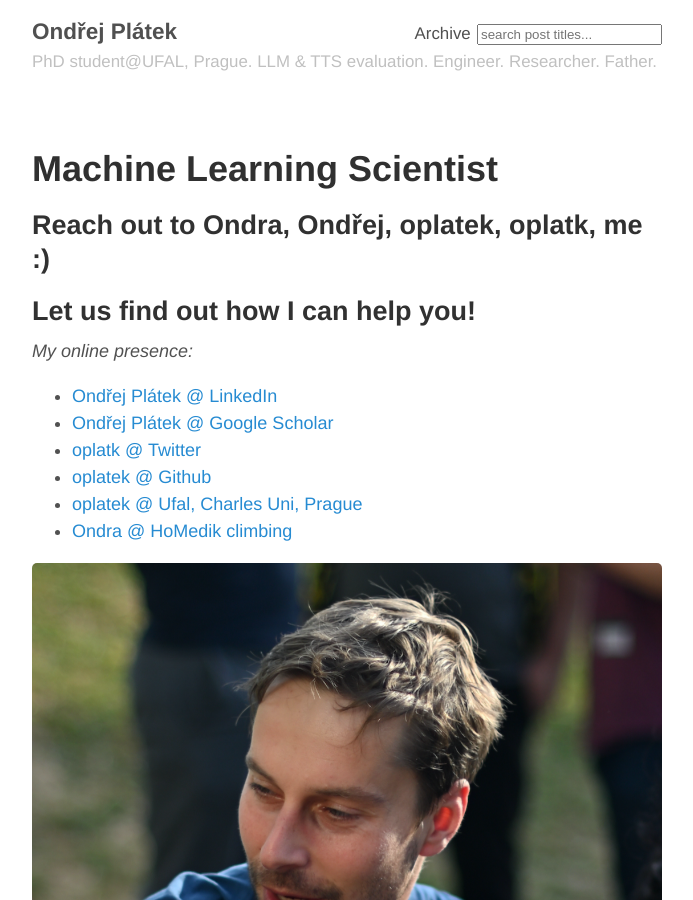
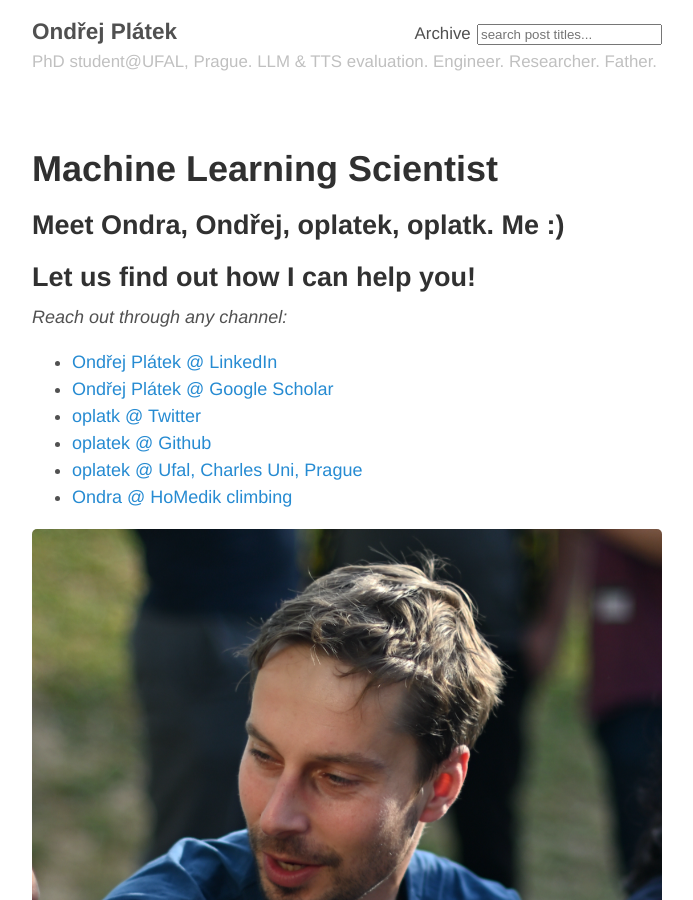
Before and after one commit to oplatek/oplatek.github.io, a Jekyll site: the page built from index.md, in a window 1280 px wide and 900 px high. Shown: the whole window, without its empty margins (293-986 px from the left). Built offline with Jekyll 4.4.1, drawn with Linux system fonts in a browser that asks for light colours.

Commit message:
meet me, reach out

```diff
--- a/index.md
+++ b/index.md
@@ -3,11 +3,11 @@ layout: page
 title: Machine Learning Scientist
 ---
 
-## Reach out to Ondra, Ondřej, oplatek, oplatk, me :)
+## Meet Ondra, Ondřej, oplatek, oplatk. Me :)
 
 ## Let us find out how I can help you!
 
-_My online presence:_
+_Reach out through any channel:_
 
 * [Ondřej Plátek @ LinkedIn](https://cz.linkedin.com/in/ondrejplatek)
 * [Ondřej Plátek @ Google Scholar](https://scholar.google.com/citations?user=3rA1o9YAAAAJ&hl=en)
```
